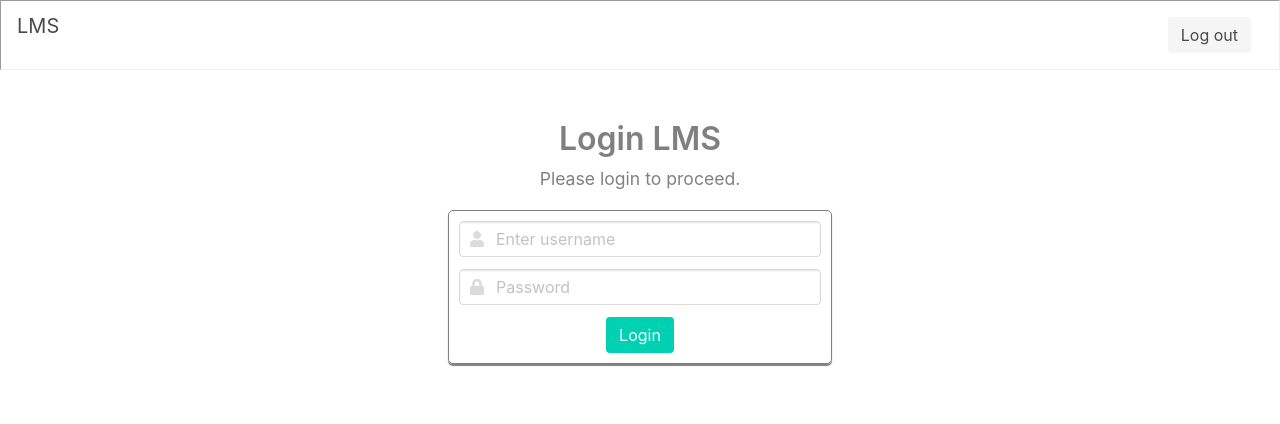
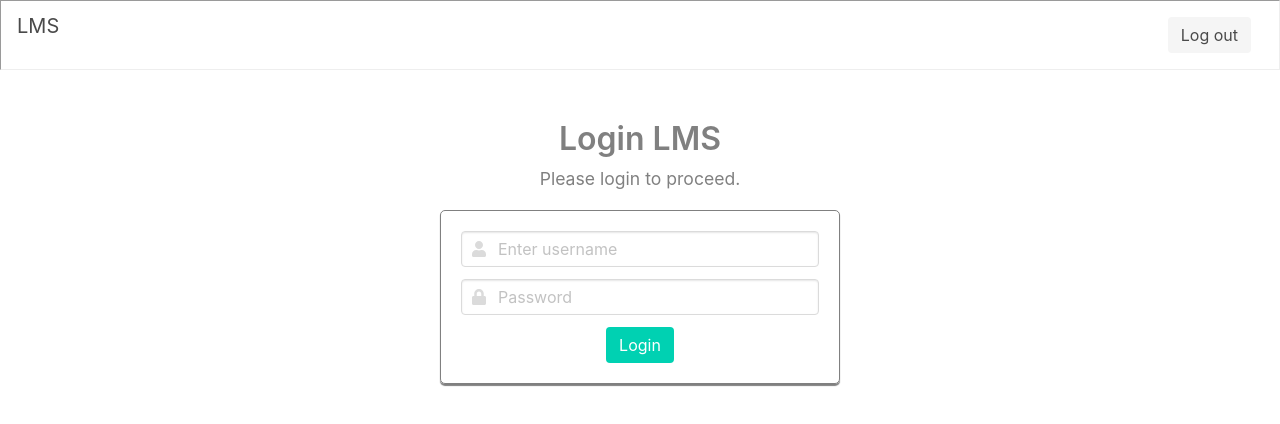
Before and after one commit to ryanfu602/my-app, a React (Create React App) app: page /#/login in a window 1280 px wide. Shown: the top 424 px of the page. Built offline with nearby package versions, Linux system fonts and the light colour scheme.

Commit message:
add login check

```diff
--- a/src/app/AppFunc.js
+++ b/src/app/AppFunc.js
@@ -1,5 +1,5 @@
-const API_URL=JSON.stringify("https://lms1210.azurewebsites.net");
-const HOST_URL=JSON.stringify("http://localhost:8080");
+const API_URL="https://lms1210.azurewebsites.net";
+const HOST_URL="http://localhost:3000"
 export function getApiUrl() {
     return API_URL || process.env.API_URL;
   }
--- a/src/index.js
+++ b/src/index.js
@@ -3,6 +3,7 @@ import ReactDOM from "react-dom";
 import App from "./app/App";
 import axios from "axios";
 import {getApiUrl,redirect} from "./app/AppFunc"
+
 
 
 
--- a/src/login/Login.js
+++ b/src/login/Login.js
@@ -1,6 +1,47 @@
 import React from "react";
-import "./login.css"
-function Login() {
+import "./login.css";
+import getToken from "./LoginAPI";
+import { redirect } from "../app/AppFunc";
+import axios from "axios";
+
+class Login extends React.PureComponent {
+  constructor() {
+    super();
+    this.state = {
+      username: "",
+      password: "",
+      isLogin: false,
+      validationErrors: {},
+      loginError: ""
+    };
+  }
+
+  handleFieldChange = e => {
+    const { name, value } = e.target;
+    this.setState({ [name]: value });
+  };
+
+  handleSubmit = async e => {
+    e.preventDefault();
+    const username = this.state.username;
+    try {
+      this.setState({ validationErrors: {}, isLogin: true });
+      const response = await getToken(this.state.username, this.state.password);
+      this.setState({ loginError: "", isLogin: false });
+
+      console.log(response.access_token);
+      axios.defaults.headers.common.Authorization = `Bearer ${
+        response.access_token
+      }`;
+
+      localStorage.setItem("access_token", response.access_token);
+      redirect("/");
+    } catch (err) {
+      this.setState({ loginError: err.data.error_description, isLogin: false });
+    }
+  };
+
+  render() {
     return (
       <div className="login-style">
         <div>
@@ -9,10 +50,20 @@ function Login() {
         <div>
           <h2 className="login-subtitle">Please login to proceed.</h2>
         </div>
+
         <div className="login-form">
+          {this.state.loginError && (
+            <div className="login-err">{this.state.loginError}</div>
+          )}
           <div className="field">
             <p className="control has-icons-left">
-            <input className="input" type="email" placeholder="Enter username" />
+              <input
+                name="username"
+                className="input"
+                type="text"
+                placeholder="Enter username"
+                onChange={this.handleFieldChange}
+              />
               <span className="icon is-small is-left">
                 <i className="fas fa-user" />
               </span>
@@ -20,7 +71,13 @@ function Login() {
           </div>
           <div className="field">
             <p className="control has-icons-left">
-            <input className="input" type="password" placeholder="Password" />
+              <input
+                name="password"
+                className="input"
+                type="password"
+                placeholder="Password"
+                onChange={this.handleFieldChange}
+              />
               <span className="icon is-small is-left">
                 <i className="fas fa-lock" />
               </span>
@@ -28,12 +85,19 @@ function Login() {
           </div>
           <div className="field is-grouped is-grouped-centered">
             <p className="control">
-            <button className="button is-primary ">Login</button>
+              {/* <button className="button is-primary " onClick={this.handleSubmit}>Login</button> */}
+              <input
+                className="button is-primary"
+                type="submit"
+                value="Login"
+                onClick={this.handleSubmit}
+              />
             </p>
           </div>
         </div>
       </div>
     );
   }
+}
 
 export default Login;
--- /dev/null
+++ b/src/login/LoginAPI.js
@@ -0,0 +1,23 @@
+import axios from "axios";
+
+function getToken(username, password) {
+  const params = new URLSearchParams();
+  params.append("username", username);
+  params.append("password", password);
+  params.append("grant_type", "password");
+
+  return new Promise((resolve, reject) => {
+    axios
+      .post("/token", params)
+      .then(response => {
+        if (response.status >= 200 && response.status < 300) {
+          resolve(response.data);
+        } else {
+          reject(response.response);
+        }
+      })
+      .catch(reject);
+  });
+}
+
+export default getToken;
--- a/src/login/login.css
+++ b/src/login/login.css
@@ -22,11 +22,19 @@
 }
 .login-form{
     border: 1px;
-    width:30%;
+    width:400px;
     border-style: solid;
-    padding: 10px;
+    padding: 20px;
     border-color: grey;
     border-radius:5px;
 
     box-shadow: 0px 2px 1px grey;
 }
+.login-err{
+    border: 1px;
+    border-radius:5px;
+    color:white;
+    background-color: #ff3860;
+    padding: 10px;
+    margin-bottom: 15px;
+}
```
Lines whose indentation alone changed are shown as unchanged.
